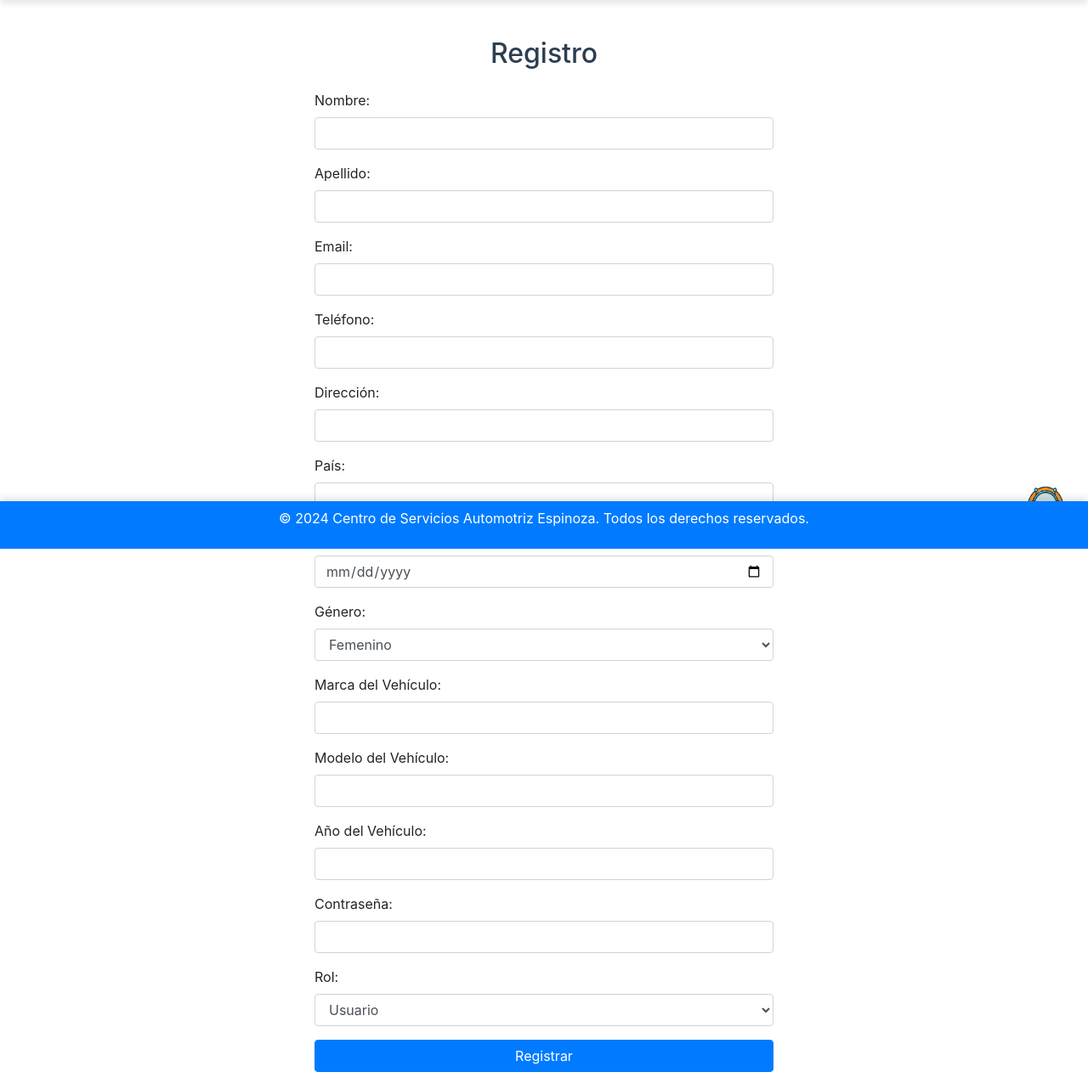
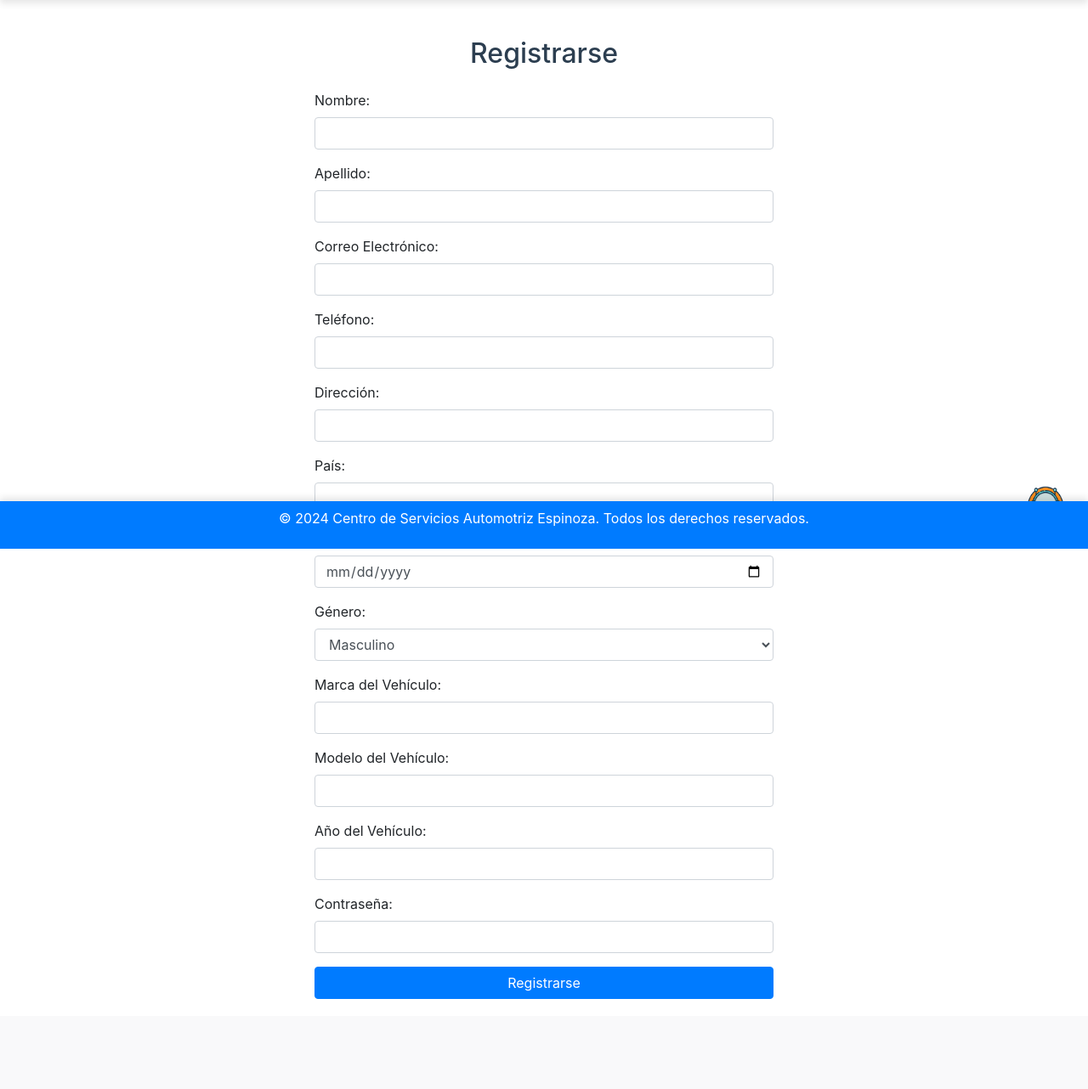
Before and after one commit to Pabloquispe/BOTV1, a Flask app: template vistas/templates/register.html in a window 1280 px wide. Shown: the part 154-1436 px from the top of the page at 85% size. After the commit the page ends 1330 px from the top, so only its background shows below. Run offline with Flask 3, Linux system fonts and the light colour scheme; the template is opened without the code that fills it, so the values that code supplies are empty; the visitor is signed in with stand-in values (Sample User, id 1); parts of the project's set-up code (start-up, migrations or seed data) failed here and were passed over; some libraries are stand-ins or nearby versions.

Commit message:
Update register.html

```diff
--- a/vistas/templates/register.html
+++ b/vistas/templates/register.html
@@ -1,74 +1,65 @@
 {% extends "base.html" %}
 
-{% block title %}Registro{% endblock %}
+{% block title %}Registrarse{% endblock %}
 
 {% block content %}
 <div class="row justify-content-center">
     <div class="col-md-6">
-        <h2 class="text-center mt-4">Registro</h2>
-        <form action="{{ url_for('auth.register') }}" method="post" class="mt-4">
+        <h2 class="text-center mt-4">Registrarse</h2>
+        <form method="POST" action="{{ url_for('auth.register') }}" class="mt-4">
             <div class="form-group">
                 <label for="nombre">Nombre:</label>
-                <input type="text" class="form-control" name="nombre" id="nombre" required>
+                <input type="text" class="form-control" id="nombre" name="nombre" required>
             </div>
             <div class="form-group">
                 <label for="apellido">Apellido:</label>
-                <input type="text" class="form-control" name="apellido" id="apellido" required>
+                <input type="text" class="form-control" id="apellido" name="apellido" required>
             </div>
             <div class="form-group">
-                <label for="email">Email:</label>
-                <input type="email" class="form-control" name="email" id="email" required>
+                <label for="email">Correo Electrónico:</label>
+                <input type="email" class="form-control" id="email" name="email" required>
             </div>
             <div class="form-group">
                 <label for="telefono">Teléfono:</label>
-                <input type="text" class="form-control" name="telefono" id="telefono" required>
+                <input type="tel" class="form-control" id="telefono" name="telefono" required>
             </div>
             <div class="form-group">
                 <label for="direccion">Dirección:</label>
-                <input type="text" class="form-control" name="direccion" id="direccion" required>
+                <input type="text" class="form-control" id="direccion" name="direccion" required>
             </div>
             <div class="form-group">
                 <label for="pais">País:</label>
-                <input type="text" class="form-control" name="pais" id="pais" required>
+                <input type="text" class="form-control" id="pais" name="pais" required>
             </div>
             <div class="form-group">
-                <label for="fecha_nacimiento">Fecha de Nacimiento (AAAA-MM-DD):</label>
-                <input type="date" class="form-control" name="fecha_nacimiento" id="fecha_nacimiento" required>
+                <label for="fecha_nacimiento">Fecha de Nacimiento:</label>
+                <input type="date" class="form-control" id="fecha_nacimiento" name="fecha_nacimiento" required>
             </div>
             <div class="form-group">
                 <label for="genero">Género:</label>
-                <select class="form-control" name="genero" id="genero" required>
+                <select class="form-control" id="genero" name="genero" required>
+                    <option value="M">Masculino</option>
                     <option value="F">Femenino</option>
-                    <option value="M">Masculino</option>
-                    <option value="OTRO">Otro</option>
+                    <option value="Otro">Otro</option>
                 </select>
             </div>
             <div class="form-group">
                 <label for="marca">Marca del Vehículo:</label>
-                <input type="text" class="form-control" name="marca" id="marca" required>
+                <input type="text" class="form-control" id="marca" name="marca" required>
             </div>
             <div class="form-group">
                 <label for="modelo">Modelo del Vehículo:</label>
-                <input type="text" class="form-control" name="modelo" id="modelo" required>
+                <input type="text" class="form-control" id="modelo" name="modelo" required>
             </div>
             <div class="form-group">
                 <label for="anio">Año del Vehículo:</label>
-                <input type="number" class="form-control" name="anio" id="anio" required>
+                <input type="number" class="form-control" id="anio" name="anio" required>
             </div>
             <div class="form-group">
                 <label for="password">Contraseña:</label>
-                <input type="password" class="form-control" name="password" id="password" required>
+                <input type="password" class="form-control" id="password" name="password" required>
             </div>
-            {% if 'user_role' in session and session['user_role'] == 'administrador' %}
-            <div class="form-group">
-                <label for="rol">Rol:</label>
-                <select name="rol" id="rol" class="form-control" required>
-                    <option value="usuario">Usuario</option>
-                    <option value="administrador">Administrador</option>
-                </select>
-            </div>
-            {% endif %}
-            <button type="submit" class="btn btn-primary btn-block">Registrar</button>
+            <button type="submit" class="btn btn-primary btn-block">Registrarse</button>
         </form>
     </div>
 </div>
```
